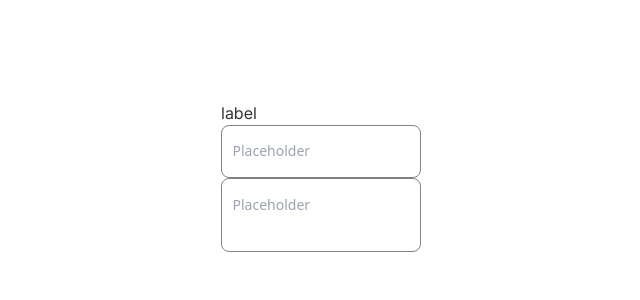
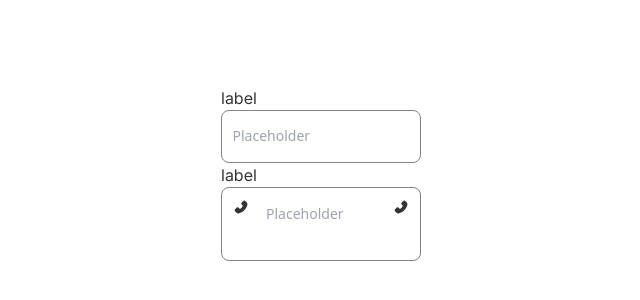
Before and after one commit to SebasUNLu/devchallenge-input, a Next.js app: page / in a window 1280 px wide. Shown: the part 224-524 px from the top of the page, without its empty margins (319-959 px from the left). Built offline with nearby package versions, Linux system fonts and the light colour scheme.

Commit message:
Fix: colores

```diff
--- a/app/components/CustomIcon.jsx
+++ b/app/components/CustomIcon.jsx
@@ -1,23 +1,27 @@
 import React from 'react';
 import { AiFillPhone, AiFillLock, AiFillGithub, AiOutlineMail, AiOutlineTwitter } from 'react-icons/ai'
 
-const CustomIcon = ({ iconName = undefined, end = false }) => {
+const CustomIcon = ({ iconName = undefined, end = false, multiline = false }) => {
   let iconChosen;
-  if (iconName === "phone") iconChosen = <AiFillPhone size={16}  />
-  if (iconName === "lock") iconChosen = <AiFillLock size={16}  />
-  if (iconName === "github") iconChosen = <AiFillGithub size={16}  />
-  if (iconName === "mail") iconChosen = <AiOutlineMail size={16}  />
-  if (iconName === "twitter") iconChosen = <AiOutlineTwitter size={16}  />
+  if (iconName === "phone") iconChosen = <AiFillPhone size={16} />
+  if (iconName === "lock") iconChosen = <AiFillLock size={16} />
+  if (iconName === "github") iconChosen = <AiFillGithub size={16} />
+  if (iconName === "mail") iconChosen = <AiOutlineMail size={16} />
+  if (iconName === "twitter") iconChosen = <AiOutlineTwitter size={16} />
 
-  return <IconContainer end={end}>
+  return <IconContainer end={end} multiline={multiline}>
     {iconChosen}
   </IconContainer>
 };
 
 export default CustomIcon;
 
-const IconContainer = ({ end, children }) => {
-  const styleDiv = `w-4 h-4 absolute top-0 bottom-0 m-auto ${end ? "right-0 mr-3" : "left-0 ml-3"}`
+const IconContainer = ({ end, children, multiline = false }) => {
+
+  const defaultStyle = "top-0 bottom-0 m-auto"
+  const multilineStyle = "top-0 mt-3"
+
+  const styleDiv = `w-4 h-4 absolute ${multiline ? multilineStyle : defaultStyle}  ${end ? "right-0 mr-3" : "left-0 ml-3"}`
 
   return (
     <div className={styleDiv}>
--- a/app/components/StyledInput.jsx
+++ b/app/components/StyledInput.jsx
@@ -27,7 +27,7 @@ const theme = {
     md: "py-[1.125em]"
   },
   multiline: {
-    general: "text-[#333333] hover:text-[#333333] border border-solid border-[#828282] hover:border-[#333333] focus:border-[#2962FF] rounded-lg font-sans font-medium text-sm px-[0.75em]",
+    general: "text-[#333333] outline-none hover:text-[#333333] border border-solid border-[#828282] hover:border-[#333333] focus:border-[#2962FF] rounded-lg font-sans font-medium text-sm px-[0.75em]",
     sm: "py-[0.625em]",
     md: "py-[1.125em]",
   }
@@ -64,7 +64,9 @@ const StyledInput = ({
     setIsfocused(false)
   }
 
-  const styleGeneral = `w-full outline-none text-[#333333] border border-solid rounded-lg font-sans font-medium text-sm ${size === "sm" ? theme.sizes.sm : theme.sizes.md} ${startIcon ? "px-11" : "px-[0.75em]"}`
+  const styleGeneral = `w-full outline-none text-[#333333] border border-solid rounded-lg font-sans font-medium text-sm ${size === "sm" ? theme.sizes.sm : theme.sizes.md}`
+
+  const iconsPaddingStyle = `${startIcon ? "pl-11" : "pl-[0.75em]"} ${endIcon ? "pr-11" : "pr-[0.75em]"}`
 
   const styleGeneralColor = disabled ? "border-[#E0E0E0]" : error ? theme.colors.error : theme.colors.default;
 
@@ -80,11 +82,20 @@ const StyledInput = ({
 
   if (multiline)
     return (
-      <textarea
-        placeholder={placeholder}
-        className={`resize-none h-[${row * 22}px] ${theme.multiline.general} ${styleWidth} ${size === 'sm' ? theme.multiline.sm : theme.multiline.md}`}
-        rows={row}
-      ></textarea>
+      <label className={`${styleLabel} ${styleLabelColor} ${styleWidth}`}>{label}
+        <div className='relative'>
+          {startIcon && <CustomIcon iconName={startIcon} multiline />}
+          <textarea
+            placeholder={placeholder}
+            className={`resize-none h-[${row * 22}px] ${theme.multiline.general} ${styleWidth} ${size === 'sm' ? theme.multiline.sm : theme.multiline.md} ${iconsPaddingStyle} ${styleGeneralColor}`}
+            rows={row}
+            onFocus={handleFocus}
+            onBlur={handleBlur}
+            disabled={disabled}
+          ></textarea>
+          {endIcon && <CustomIcon iconName={endIcon} end multiline />}
+        </div>
+      </label>
     )
 
   return (
@@ -94,7 +105,7 @@ const StyledInput = ({
         <input
           type='text'
           placeholder={placeholder}
-          className={`${styleGeneral} ${styleGeneralColor}`}
+          className={`${styleGeneral} ${styleGeneralColor} ${iconsPaddingStyle}`}
           onFocus={handleFocus}
           onBlur={handleBlur}
           disabled={disabled}
--- a/app/page.js
+++ b/app/page.js
@@ -1,11 +1,11 @@
-import Image from 'next/image'
-import StyledInput from './components/StyledInput'
+import Image from "next/image";
+import StyledInput from "./components/StyledInput";
 
 export default function Home() {
   return (
     <main className="flex min-h-screen flex-col items-center justify-center p-2">
       <StyledInput />
-      <StyledInput multiline row={2} />
+      <StyledInput multiline row={2} startIcon="phone" endIcon="phone"  />
     </main>
-  )
+  );
 }
```
